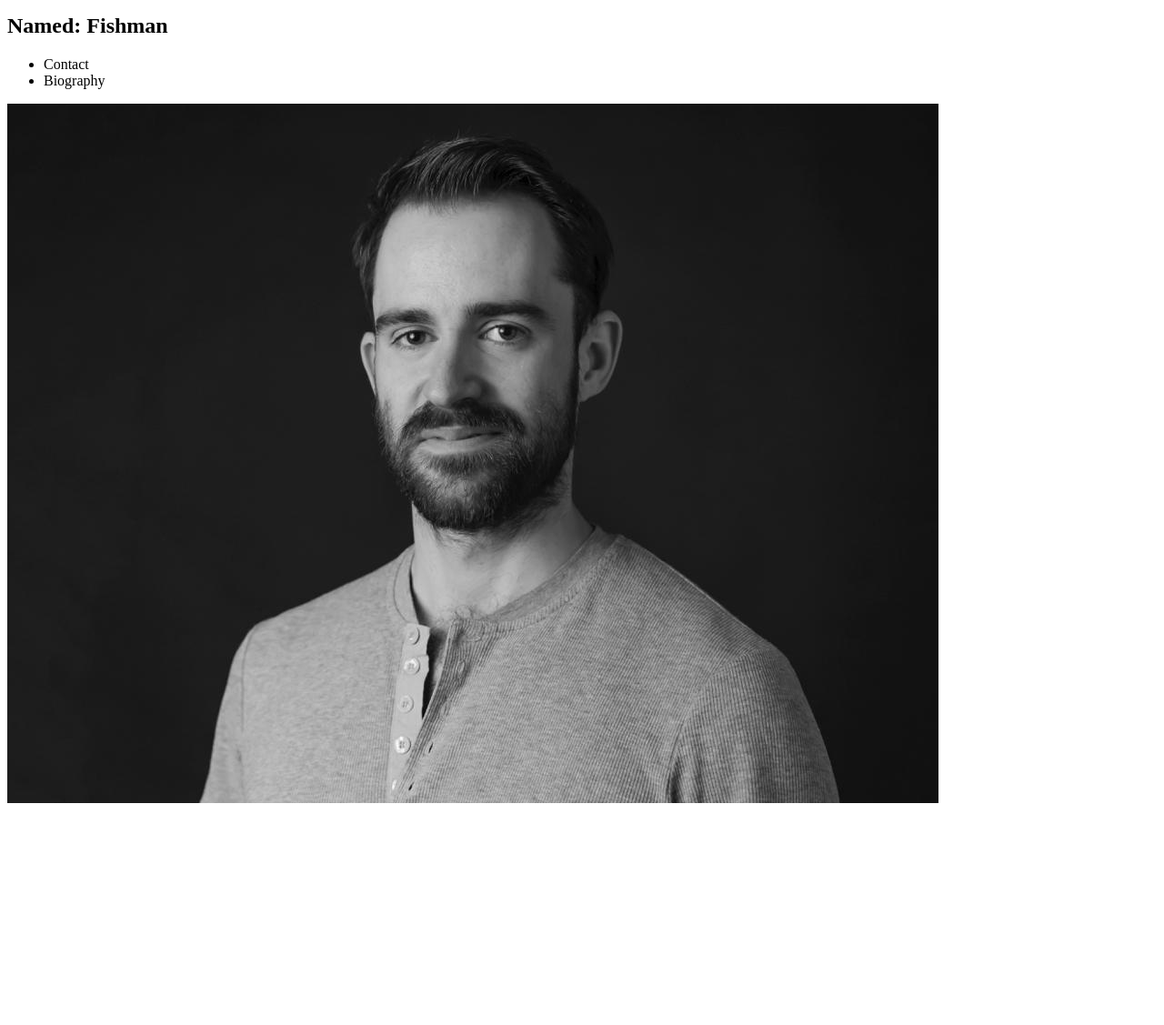
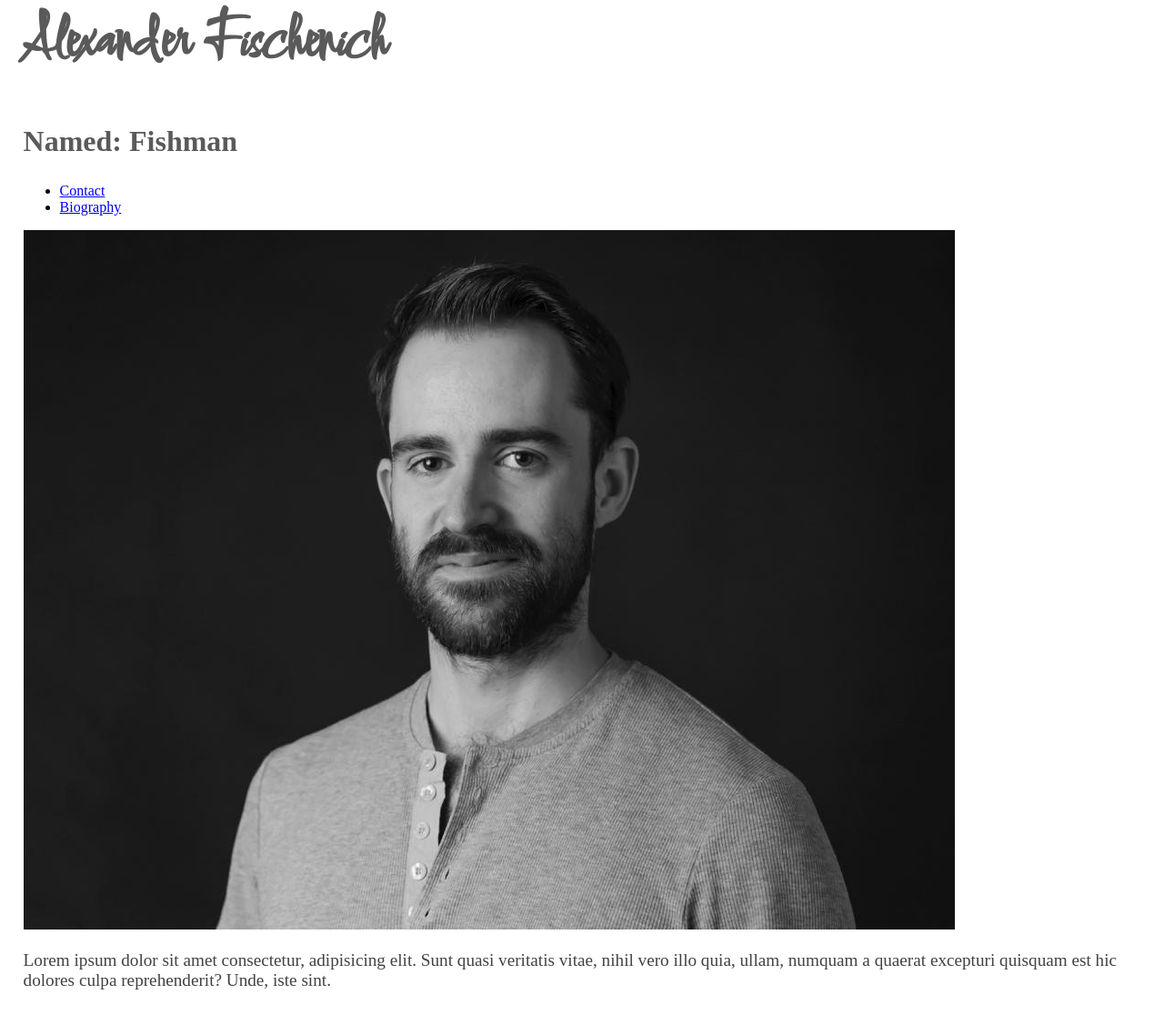
Before and after one commit to AlexF090/PersonalWebsite, a plain HTML site: page index.html in a window 1280 px wide. Shown: the part 65-1192 px from the top of the page at 91% size. Before the commit the page ends 960 px from the top, so only its background shows below. Drawn offline with Linux system fonts and the light colour scheme.

Commit message:
add new Pages, edit index  and new CSS

```diff
--- a/index.html
+++ b/index.html
@@ -5,6 +5,7 @@
     <meta http-equiv="X-UA-Compatible" content="IE=edge" />
     <meta name="viewport" content="width=device-width, initial-scale=1.0" />
     <title>Home | Alexander Fischenich</title>
+    <link rel="stylesheet" href="style.css" />
   </head>
   <body>
     <header>
@@ -12,15 +13,23 @@
       <h2>Named: Fishman</h2>
       <nav>
         <ul>
-          <li>Contact</li>
-          <li>Biography</li>
+          <li><a href="contact.html">Contact</a></li>
+          <li><a href="bio.html">Biography</a></li>
         </ul>
       </nav>
     </header>
+
     <img
       src="images/AlexFischenich.jpg"
       title="Alexander Fischenich"
       alt="Picture of Alexander Fischenich"
     />
+    <section>
+      <p class="introduction">
+        Lorem ipsum dolor sit amet consectetur, adipisicing elit. Sunt quasi
+        veritatis vitae, nihil vero illo quia, ullam, numquam a quaerat
+        excepturi quisquam est hic dolores culpa reprehenderit? Unde, iste sint.
+      </p>
+    </section>
   </body>
 </html>
--- a/style.css
+++ b/style.css
@@ -0,0 +1,30 @@
+@import url(https://fonts.googleapis.com/css2?family=Comforter&display=swa);
+
+* {
+  box-sizing: border-box;
+}
+
+body {
+  margin: 1%;
+  padding: 1%;
+}
+h1 {
+  font-size: 400%;
+  color: rgb(90, 90, 90);
+  font-family: Comforter;
+}
+
+h2 {
+  font-size: 200%;
+  color: rgb(90, 90, 90);
+}
+
+ul li {
+  font-size: 100%;
+  color: 80, 80, 80;
+}
+
+.introduction {
+  font-size: 120%;
+  color: rgb(66, 66, 66);
+}
```
Also changed, not shown: bio.html (added, +21 -0 lines), contact.html (added, +21 -0 lines).
